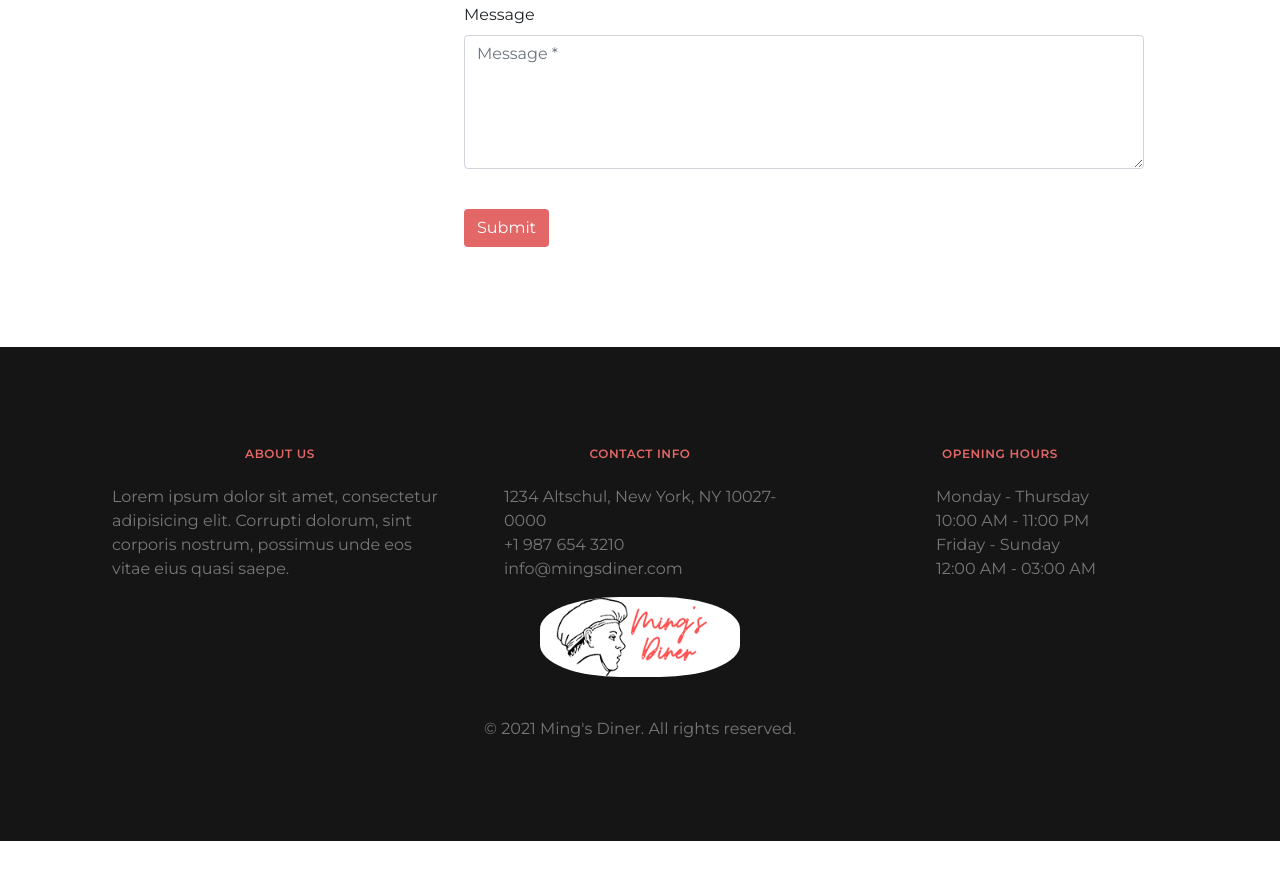
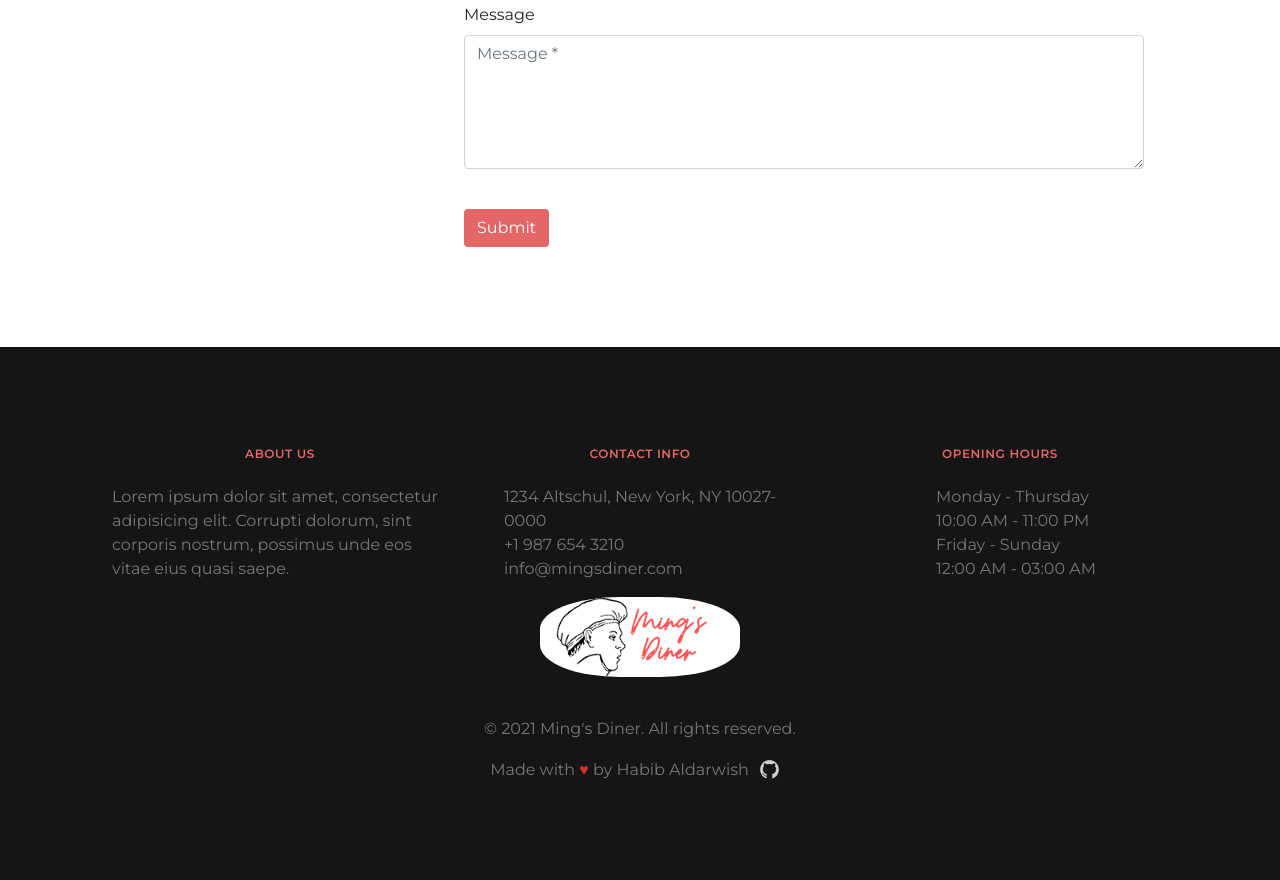
Before and after one commit to HAL94/MingsDiner-Website, a plain HTML site: page index.html in a window 1280 px wide. Shown: the part 5829-6709 px from the top of the page. Before the commit the page ends 6670 px from the top, so only its background shows below. Drawn offline with nearby package versions, Linux system fonts and the light colour scheme.

Commit message:
Added Personal Attribution

```diff
--- a/home.html
+++ b/index.html
@@ -914,6 +914,18 @@
             </div>
 
           </div>
+
+          <div class="col-12">
+            <div class="d-flex align-items-center justify-content-center p-3">
+              <span>
+                Made with <i style="color: #d52c2c">&#9829;</i> by
+                Habib Aldarwish
+              </span>
+              <a href="https://github.com/HAL94/Ng-Budget-App" target="_blank" class="mx-2">
+                <img src="assets/github-icon-white.svg" width="25" height="25"/>
+              </a>
+            </div>
+          </div>
         </div> <!-- / .row -->
       </div> <!-- / .container -->
     </footer>
```
Also changed, not shown: assets/github-icon-white.svg (added), assets/github-icon.svg (added), firebase.json (added), 2 other files.
